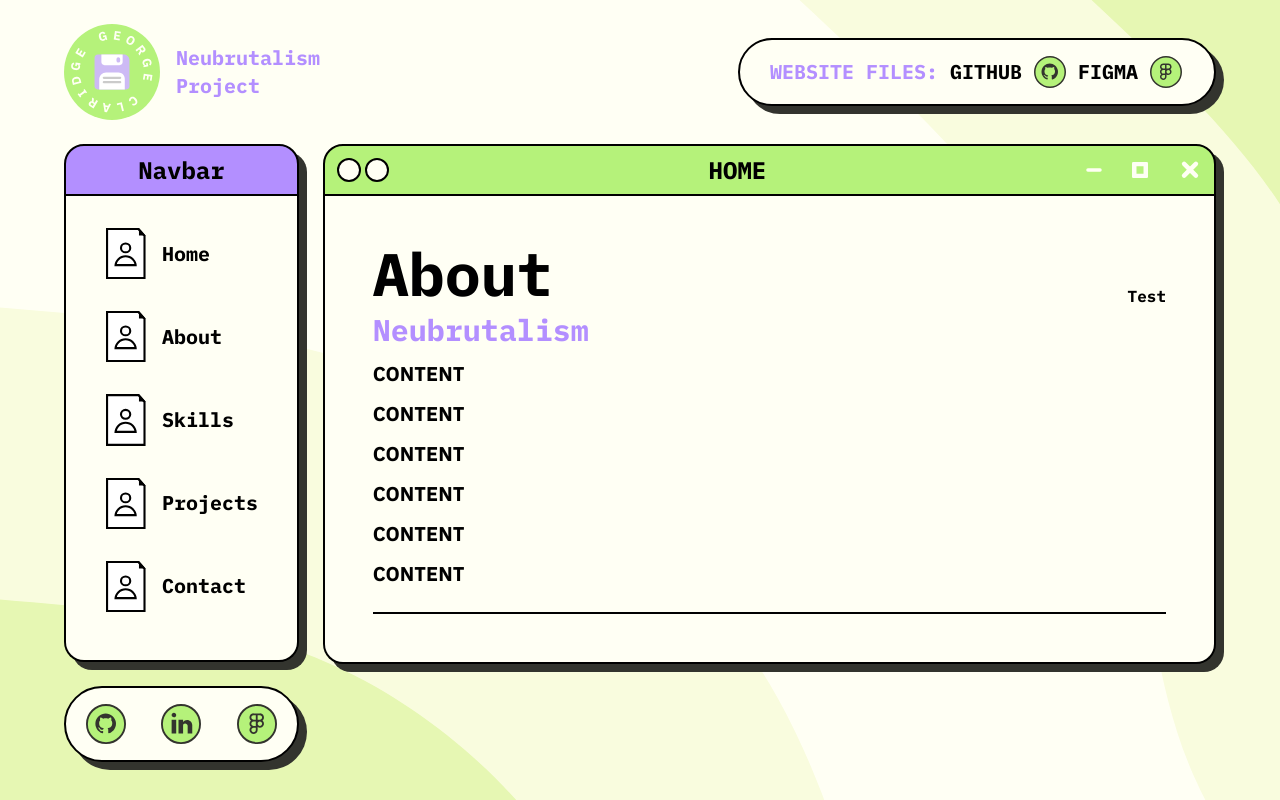
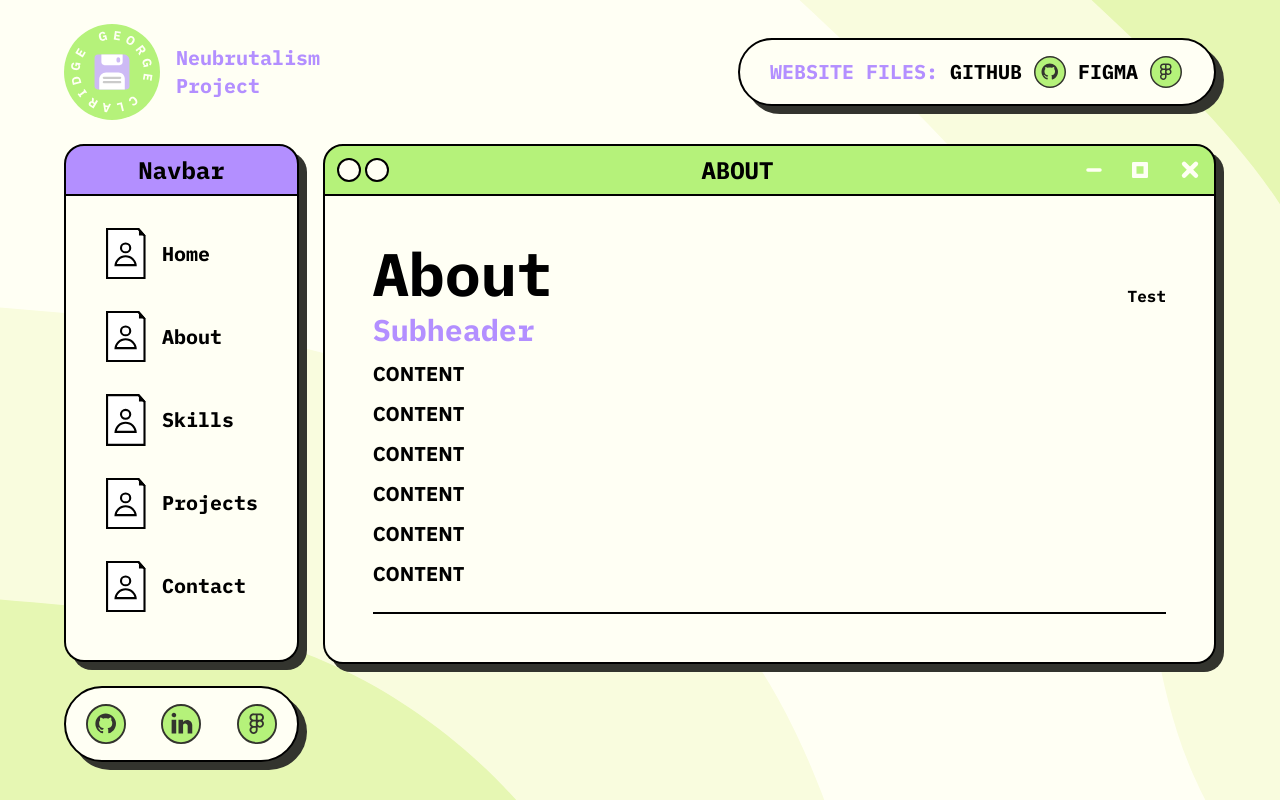
Before and after one commit to GeorgeClaridge/BrutalDesign, a React (Vite) app in the folder my-project/: page / in a window 1280 px wide. Both pictures are taken after a click on the element "About". Shown: the top 800 px of the page. Built offline with nearby package versions, Linux system fonts and the light colour scheme.

Commit message:
Added Text

```diff
--- a/my-project/src/components/header/Header.jsx
+++ b/my-project/src/components/header/Header.jsx
@@ -19,7 +19,7 @@ const Header = () => {
 
   const ProjectButton = () => {
     SetContainer(ProjectHeader);
-    SetHeaderContainer('PROJECT');
+    SetHeaderContainer('PROJECTS');
   };
 
   const AboutButton = () => {
@@ -38,42 +38,42 @@ const Header = () => {
       <div className="flex flex-col justify-between">
         <div className="Container pb-6">
           <div className="bg-purple rounded-t-[20px] border-[2px] flex flex-row justify-center shadow-solid-primary py-2">
-            <div className="center center text-2xl font-semibold"> Navbar</div>
+            <div className="center text-2xl font-semibold"> Navbar</div>
           </div>
 
           <div className="bg-white rounded-b-[20px] border-[2px] border-t-[0px] shadow-solid-primary">
 
             <ul className="py-8 px-10 text-xl font-bold list-none">
               <li className="flex pb-4">
-                <img onClick={HomeButton} src={Home} alt="Home" className='Icon self-center w-10 mr-4 hover:-translate-y-1 hover:scale-110 duration-300'/>
+                <img onClick={HomeButton} src={Home} alt="Home" className='Icon self-center w-10 mr-4 hover:-translate-y-1 hover:scale-110 duration-300 cursor-pointer'/>
                 <div onClick={HomeButton} className='self-center hover:underline cursor-pointer'>
                   Home
                 </div>
               </li>
 
               <li className="flex py-4">
-                <img onClick={AboutButton} src={About} alt="About" className='Icon self-center w-10 mr-4 hover:-translate-y-1 hover:scale-110 duration-300'/>
+                <img onClick={AboutButton} src={About} alt="About" className='Icon self-center w-10 mr-4 hover:-translate-y-1 hover:scale-110 duration-300 cursor-pointer'/>
                 <div onClick={AboutButton} className='self-center hover:underline cursor-pointer'>
                   About
                 </div>
               </li>
 
               <li className="flex py-4">
-                <img onClick={SkillButton} src={Skills} alt="Skills" className='Icon self-center w-10 mr-4 hover:-translate-y-1 hover:scale-110 duration-300'/>
+                <img onClick={SkillButton} src={Skills} alt="Skills" className='Icon self-center w-10 mr-4 hover:-translate-y-1 hover:scale-110 duration-300 cursor-pointer'/>
                 <div onClick={SkillButton} className='self-center hover:underline cursor-pointer'>
                   Skills
                 </div>
               </li>
 
               <li className="flex py-4">
-                <img onClick={ProjectButton} src={Project} alt="Project" className='Icon self-center w-10 mr-4 hover:-translate-y-1 hover:scale-110 duration-300'/>
+                <img onClick={ProjectButton} src={Project} alt="Project" className='Icon self-center w-10 mr-4 hover:-translate-y-1 hover:scale-110 duration-300 cursor-pointer'/>
                 <div onClick={ProjectButton} className='self-center hover:underline cursor-pointer'>
                   Projects
                 </div>
               </li>
 
               <li className="flex py-4">
-                <img onClick={ContactButton} src={Contact} alt="Contact" className='Icon self-center w-10 mr-4 hover:-translate-y-1 hover:scale-110 duration-300'/>
+                <img onClick={ContactButton} src={Contact} alt="Contact" className='Icon self-center w-10 mr-4 hover:-translate-y-1 hover:scale-110 duration-300 cursor-pointer'/>
                 <div onClick={ContactButton} className='self-center hover:underline cursor-pointer'>
                   Contact
                 </div>
@@ -99,7 +99,7 @@ const Header = () => {
             <div className="Circle h-[1.5rem] w-[1.5rem] bg-white rounded-full border-[2px] my-auto"></div>
           </div>
 
-          <div className="center text-2xl font-semibold">HOME</div>
+          <div className="center text-2xl font-semibold">{HeaderContainer}</div>
 
           <div className="right flex justify-between w-[8rem] pr-3">
             <img src={Min} alt="Min" className='Icon self-center w-4'/>
--- a/my-project/src/components/headercomponents/AboutHeader.jsx
+++ b/my-project/src/components/headercomponents/AboutHeader.jsx
@@ -6,7 +6,7 @@ const AboutHeader = () => {
 
         <div className="Left">
           <div className="Header text-6xl font-bold">About</div>
-          <div className="SubHeader text-purple text-3xl font-bold pt-2">Neubrutalism</div>
+          <div className="SubHeader text-purple text-3xl font-bold pt-2">Subheader</div>
         </div>
 
         <div className="Right self-center">
--- a/my-project/src/components/headercomponents/ContactHeader.jsx
+++ b/my-project/src/components/headercomponents/ContactHeader.jsx
@@ -6,7 +6,7 @@ const ContactHeader = () => {
 
         <div className="Left">
           <div className="Header text-6xl font-bold">Contact</div>
-          <div className="SubHeader text-purple text-3xl font-bold pt-2">Neubrutalism</div>
+          <div className="SubHeader text-purple text-3xl font-bold pt-2">Subheader</div>
         </div>
 
         <div className="Right self-center">
--- a/my-project/src/components/headercomponents/HomeHeader.jsx
+++ b/my-project/src/components/headercomponents/HomeHeader.jsx
@@ -60,10 +60,10 @@ const HomeHeader = () => {
 
       </div>
 
-      <div className="text text-xl font-bold font-IBMsans pt-3">Hey I’m George Claridge, a website developer located in Christchurch, New Zealand. I have just finished my diploma in IT Support and I'm currently looking for work. If you have any opportunities please contact me on Linkedin or email address at glgclaridge@gmail.com</div>
+      <div className="text text-xl font-bold font-IBMsans pt-3">Hey I’m George Claridge, a website developer located in Christchurch, New Zealand. I have just finished my diploma in IT Support and I'm currently looking for work. If you have any opportunities please contact me on Linkedin or on email at glgclaridge@gmail.com</div>
       <div className="text text-xl font-bold font-IBMsans pt-3">This website was made for me to learn about Neubrutalism website design and making a window that changes based on a user’s decision. In the future I want to build a website based on a PC’s Desktop that can change based on a user’s decisions. This could include a taskbar, background images and icon styles. This website is currently a work in progress and will be gaining new features as I learn.</div>
-      <div className="text text-xl font-bold font-IBMsans pt-3">I became interested in Neubrutalism when looking at multiple website developer’s portfolios and noticing common themes that I found out were from the Neubrutalism style. I used these websites and designs as references and took elements I liked to design this website in figma and build in react using tailwind.</div>
-      <div className="text text-xl font-bold font-IBMsans pt-3">I became interested in Neubrutalism when looking at multiple website developer’s portfolios and noticing common themes that I found out were from the Neubrutalism style. I used these websites and designs as references and took elements I liked to design this website in figma and build in react using tailwind.</div>
+      <div className="text text-xl font-bold font-IBMsans pt-3">I became interested in Neubrutalism when looking at multiple website developer’s portfolios and noticing common themes that I found out were from the Neubrutalism style. I used these websites and designs as references and took elements I liked to create this website using Figma and React</div>
+      <div className="text text-xl font-bold font-IBMsans pt-3">To get the base template of the website I created a couple concepts using Figma’s figjam board to sketch the concepts. I then brought it into a design file and started developing it further by making decisions on color pallet, icons and responsive design. Once completing the design I built it using React with Vite, Tailwind for CSS and Github for version control. To host the website i'm using Hostinger which allows me to use tools that help me improve performance.</div>
       <div className="Line border-b-[2px] pt-6"></div>
     </div>
   )
--- a/my-project/src/components/headercomponents/ProjectHeader.jsx
+++ b/my-project/src/components/headercomponents/ProjectHeader.jsx
@@ -6,7 +6,7 @@ const ProjectHeader = () => {
 
         <div className="Left">
           <div className="Header text-6xl font-bold">Project</div>
-          <div className="SubHeader text-purple text-3xl font-bold pt-2">Neubrutalism</div>
+          <div className="SubHeader text-purple text-3xl font-bold pt-2">Subheader</div>
         </div>
 
         <div className="Right self-center">
--- a/my-project/src/components/headercomponents/SkillHeader.jsx
+++ b/my-project/src/components/headercomponents/SkillHeader.jsx
@@ -2,25 +2,36 @@ const SkillHeader = () => {
 
   return (
     <div>
-      <div className="HeaderContainer flex justify-between">
 
-        <div className="Left">
-          <div className="Header text-6xl font-bold">SKILLS</div>
-          <div className="SubHeader text-purple text-3xl font-bold pt-2">Neubrutalism</div>
-        </div>
-
-        <div className="Right self-center">
-          Test
-        </div>
-
+      <div className="">
+        <div className="Header text-6xl font-semibold">KEY SKILLS</div>
       </div>
 
-      <div className="text text-xl font-bold font-IBMsans pt-3">CONTENT</div>
-      <div className="text text-xl font-bold font-IBMsans pt-3">CONTENT</div>
-      <div className="text text-xl font-bold font-IBMsans pt-3">CONTENT</div>
-      <div className="text text-xl font-bold font-IBMsans pt-3">CONTENT</div>
-      <div className="text text-xl font-bold font-IBMsans pt-3">CONTENT</div>
-      <div className="text text-xl font-bold font-IBMsans pt-3">CONTENT</div>
+      <ul>
+        <li className="pt-3">
+          <div className="Header text text-2xl font-bold font-IBMsans">SQL: MySQL and SQLite</div>
+          <div className="Example text-xl text-purple">Example: HealthTech SQL</div>
+        </li>
+
+        <li className="pt-3">
+          <div className="Header text text-2xl font-bold font-IBMsans">React: Website and App Development</div>
+          <div className="Example text-xl text-purple">Example: HealthTech SQL</div>
+        </li>
+
+        <li className="pt-3">
+          <div className="Header text text-2xl font-bold font-IBMsans">Ruby On Rails: Front end and Crud</div>
+          <div className="Example text-xl text-purple">Example: HealthTech SQL</div>
+        </li>
+
+        <li className="pt-3">
+          <div className="Header text text-2xl font-bold font-IBMsans">Figma: Design and Prototypes</div>
+          <div className="Example text-xl text-purple">Example: HealthTech SQL</div>
+        </li>
+
+        <li className="pt-3">
+          <div className="Header text text-2xl font-bold font-IBMsans">IT Support: Communication and Helpdesk</div>
+        </li>
+      </ul>
 
       <div className="Line border-b-[2px] pt-6"></div>
     </div>
```
